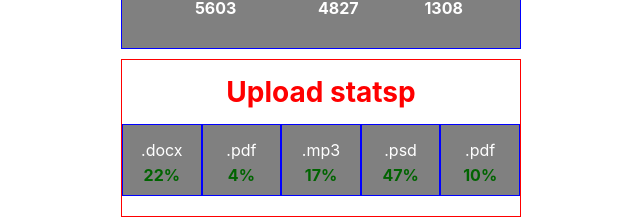
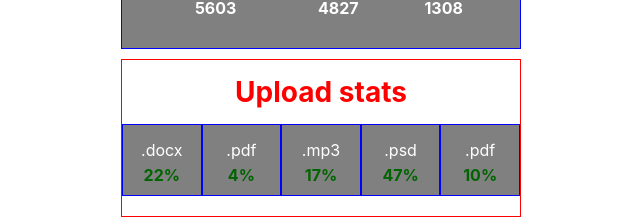
Before and after one commit to MarcinZbor/goit-react-hw-01-components, a React (Create React App) app: page / in a window 1280 px wide. Shown: the part 539-757 px from the top of the page, without its empty margins (319-959 px from the left). Built offline with nearby package versions, Linux system fonts and the light colour scheme.

Commit message:
statistics

```diff
--- a/src/components/Statistics/Statistics.js
+++ b/src/components/Statistics/Statistics.js
@@ -5,7 +5,7 @@ import PropTypes from 'prop-types';
 function Statistics({ title, stats }) {
   return (
     <section className={css.statistics}>
-      <h2 className={css.title}>Upload statsp</h2>
+      <h2 className={css.title}>Upload stats</h2>
 
       <ul className={css.stat_list}>
         {stats.map(stat => (
```
